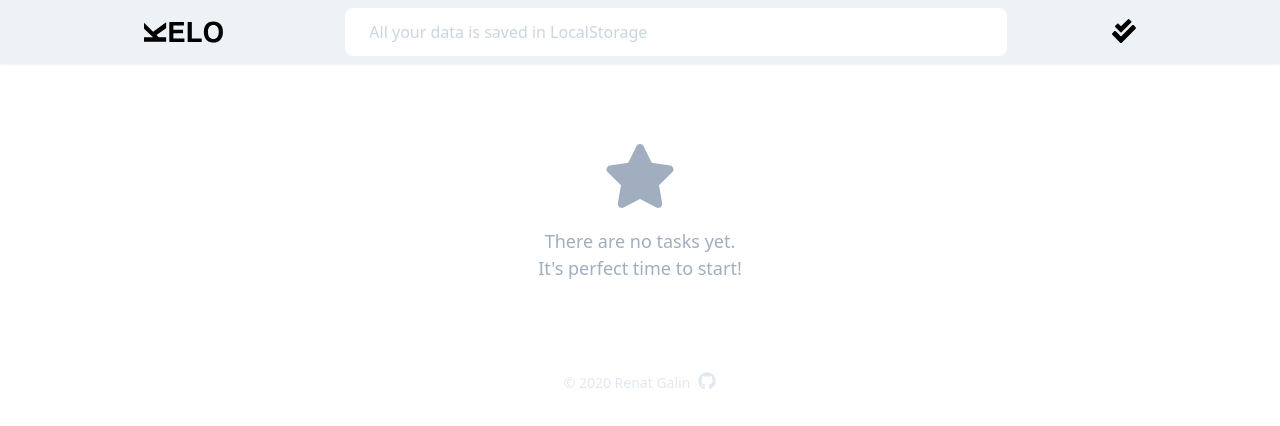
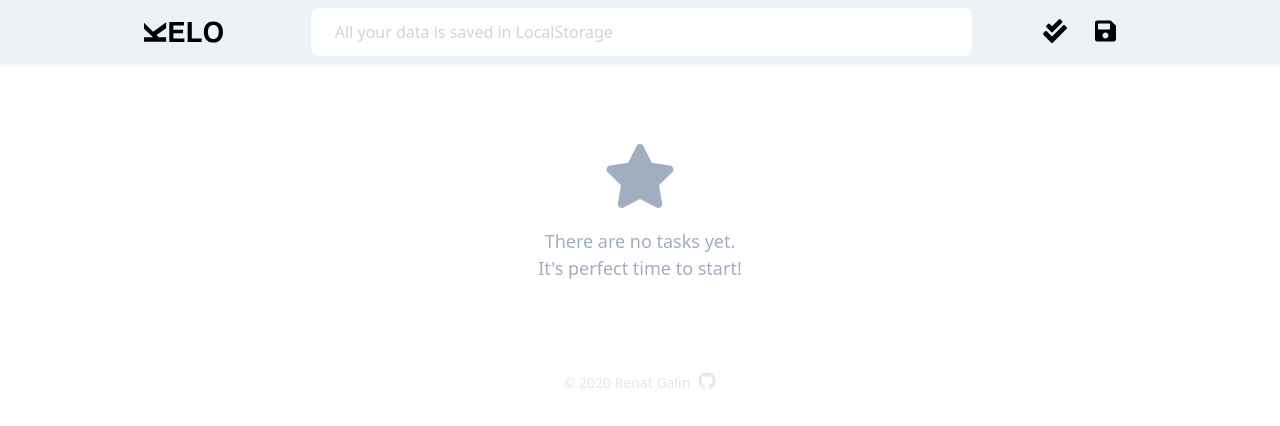
Before and after one commit to rensite/Kelo, a Vue app: page / in a window 1280 px wide. Shown: the top 426 px of the page. Built offline with nearby package versions, Linux system fonts and the light colour scheme; the HTML template or start-up script is replaced by a standard one.

Commit message:
Backup feature (v0.3.0)

```diff
--- a/package.json
+++ b/package.json
@@ -1,6 +1,6 @@
 {
   "name": "kelo",
-  "version": "0.2.0",
+  "version": "0.3.0",
   "private": true,
   "scripts": {
     "serve": "vue-cli-service serve",
--- /dev/null
+++ b/src/assets/scss/button.scss
@@ -0,0 +1,11 @@
+.button {
+  @apply py-2 px-3 rounded-lg;
+
+  &:hover {
+      @apply shadow-lg bg-gray-200;
+  }
+
+  @screen md {
+    @apply py-4 px-5;
+  }
+}
--- /dev/null
+++ b/src/assets/scss/index.scss
@@ -0,0 +1 @@
+@import 'button';
--- a/src/components/Header.vue
+++ b/src/components/Header.vue
@@ -32,7 +32,7 @@
         </button>
       </form>
 
-      <div>
+      <div class="buttons flex items-center">
         <div v-if="taskListLeft > 0">
           <font-awesome-icon
             icon="fire-alt"
@@ -46,6 +46,17 @@
             class="text-2xl"
           />
         </div>
+
+        <a
+          href="#"
+          class="button ml-2"
+          @click.self="backup"
+        >
+          <font-awesome-icon
+            icon="save"
+            class="text-2xl pointer-events-none"
+          />
+        </a>
       </div>
     </div>
   </header>
@@ -76,6 +87,13 @@ export default {
     clearTask () {
       this.taskTitle = '';
     },
+    backup(e) {
+      const text = localStorage.getItem('vuex');
+      console.log(text);
+      const file = new Blob([text], {type: 'text/json'});
+      e.target.href = URL.createObjectURL(file);
+      e.target.download = 'kelo-backup.json';
+    },
   }
 };
 </script>
--- a/src/components/TaskRow.vue
+++ b/src/components/TaskRow.vue
@@ -26,7 +26,7 @@
           <div class="buttons hidden absolute top-0 right-0 flex bg-gray-100">
             <button
               @click="toggleTaskState(task.id)"
-              class="btn"
+              class="button"
             >
               <font-awesome-icon
                 v-if="task.state"
@@ -42,7 +42,7 @@
 
             <button
               @click="removeTask(task.id)"
-              class="btn"
+              class="button"
             >
               <font-awesome-icon
                 icon="trash-alt"
@@ -55,7 +55,7 @@
           v-for="(link, index) in extractLinks"
           :key="`link${index}`"
           :href="link"
-          class="btn ml-2 md:ml-4"
+          class="button ml-2 md:ml-4"
           target="_blank"
         >
           <font-awesome-icon
@@ -103,7 +103,7 @@ export default {
 };
 </script>
 
-<style lang="scss">
+<style lang="scss" scoped>
     .input {
         &:focus {
             @apply outline-none;
@@ -125,18 +125,4 @@ export default {
             @apply hidden;
         }
     }
-
-    .btn {
-        @apply py-2 px-3 rounded-lg;
-
-        &:hover {
-            @apply shadow-lg bg-gray-200;
-        }
-    }
-
-    @screen md {
-        .btn {
-            @apply py-4 px-5;
-        }
-    }
 </style>
--- a/src/main.js
+++ b/src/main.js
@@ -3,14 +3,16 @@ import App from './App.vue';
 
 import '@/assets/css/tailwind.css';
 import { library } from '@fortawesome/fontawesome-svg-core';
-import { faFireAlt, faPlus, faLink, faCheck, faTrashAlt, faRedoAlt, faCheckDouble, faStar } from '@fortawesome/free-solid-svg-icons';
+import { faFireAlt, faPlus, faLink, faCheck, faTrashAlt, faRedoAlt, faCheckDouble, faStar, faSave } from '@fortawesome/free-solid-svg-icons';
 import { faGithub } from '@fortawesome/free-brands-svg-icons';
 import { FontAwesomeIcon } from '@fortawesome/vue-fontawesome';
-library.add([faFireAlt, faPlus, faLink, faCheck, faTrashAlt, faRedoAlt, faCheckDouble, faStar, faGithub]);
+library.add([faFireAlt, faPlus, faLink, faCheck, faTrashAlt, faRedoAlt, faCheckDouble, faStar, faGithub, faSave]);
 
 Vue.component('font-awesome-icon', FontAwesomeIcon);
 
 import store from './store';
+
+import '@/assets/scss/index.scss';
 
 Vue.config.productionTip = false;
 
```
